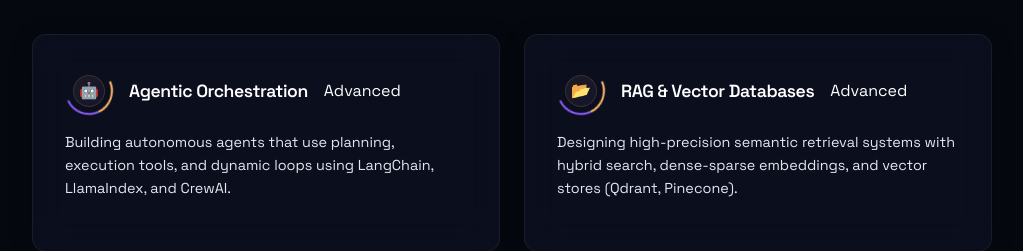
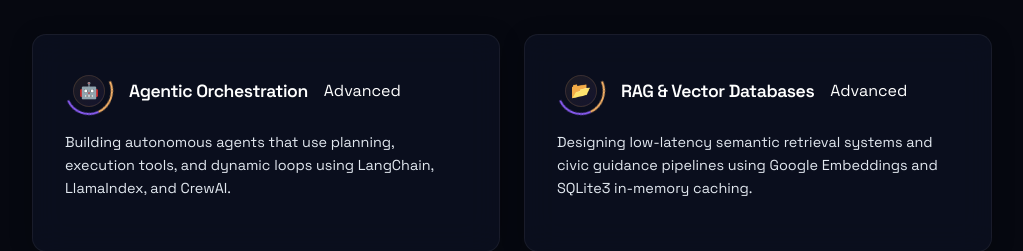
Before and after one commit to RiyanshiVerma-11/riyanshiverma-11.github.io, a plain HTML site: page index.html in a window 1280 px wide. Shown: the part 4840-5091 px from the top of the page, without its empty margins (128-1151 px from the left). Drawn offline with Linux system fonts and the light colour scheme.

Commit message:
Remove Qdrant/Pinecone, align RAG skill with SQLite3

```diff
--- a/index.html
+++ b/index.html
@@ -585,8 +585,7 @@ print(agent.core_belief())</code></pre>
                                     <h4>RAG &amp; Vector Databases</h4>
                                     <span class="proficiency-tag tag-advanced">Advanced</span>
                                 </div>
-                                <p>Designing high-precision semantic retrieval systems with hybrid search, dense-sparse
-                                    embeddings, and vector stores (Qdrant, Pinecone).</p>
+                                <p>Designing low-latency semantic retrieval systems and civic guidance pipelines using Google Embeddings and SQLite3 in-memory caching.</p>
                             </div>
 
                             <div class="skill-card card-glass">
```
